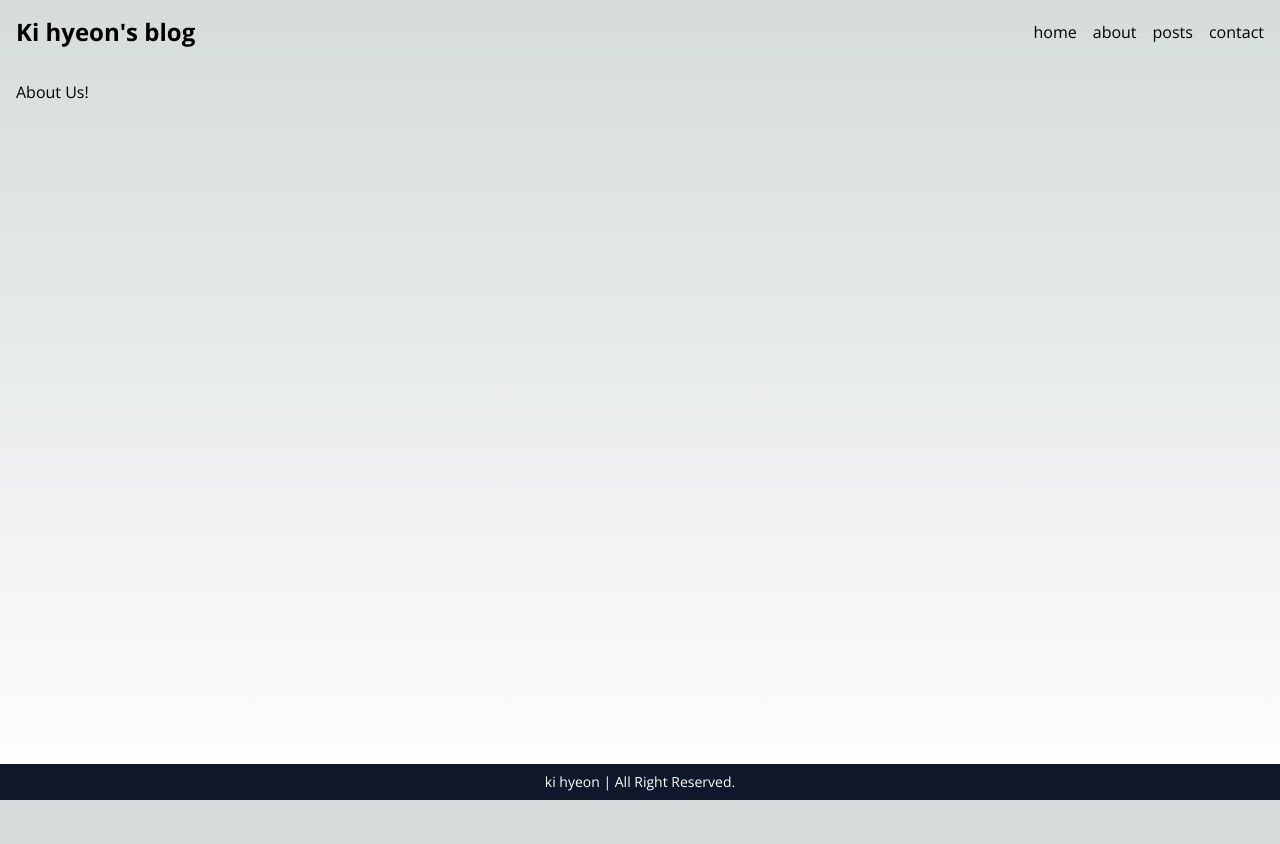
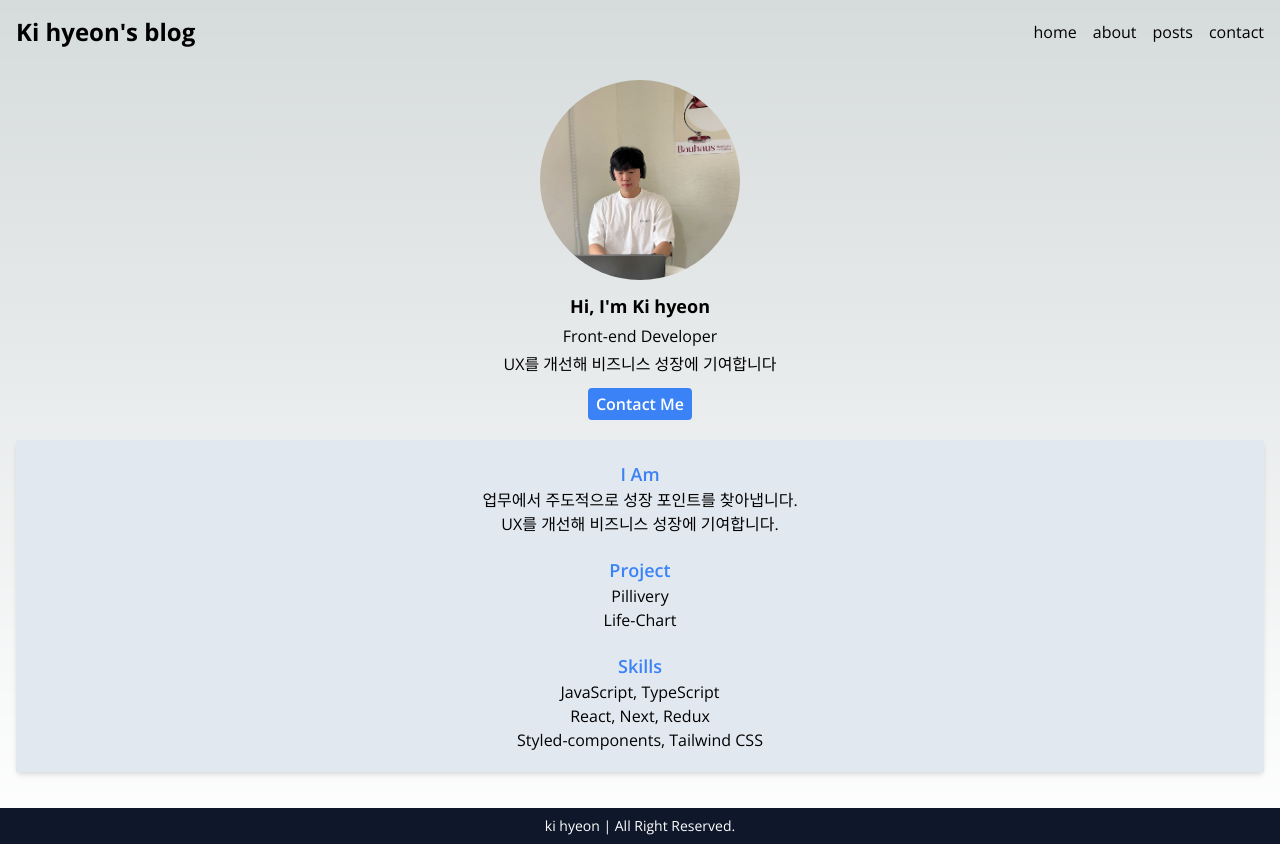
Before and after one commit to kihyeoon/blog, a Next.js app: page /about in a window 1280 px wide. Before the commit the page ends 800 px from the top, so only its background shows below. Built offline with nearby package versions, Linux system fonts and the light colour scheme.

Commit message:
💄 AboutPage 구현

```diff
--- a/src/app/about/page.tsx
+++ b/src/app/about/page.tsx
@@ -1,3 +1,23 @@
-export default function About() {
-  return <h1>About Us!</h1>;
+import Hero from "@/components/Hero";
+
+const H2_CLASS = "text-lg font-semibold text-blue-500";
+
+export default function AboutPage() {
+  return (
+    <>
+      <Hero />
+      <section className="my-5 flex w-full flex-col items-center bg-slate-200 p-5 shadow-md">
+        <h2 className={H2_CLASS}>I Am</h2>
+        <p>업무에서 주도적으로 성장 포인트를 찾아냅니다.</p>
+        <p>UX를 개선해 비즈니스 성장에 기여합니다.</p>
+        <h2 className={`${H2_CLASS}  mt-5`}>Project</h2>
+        <p>Pillivery</p>
+        <p>Life-Chart</p>
+        <h2 className={`${H2_CLASS}  mt-5`}>Skills</h2>
+        <p>JavaScript, TypeScript</p>
+        <p>React, Next, Redux</p>
+        <p>Styled-components, Tailwind CSS</p>
+      </section>
+    </>
+  );
 }
```
